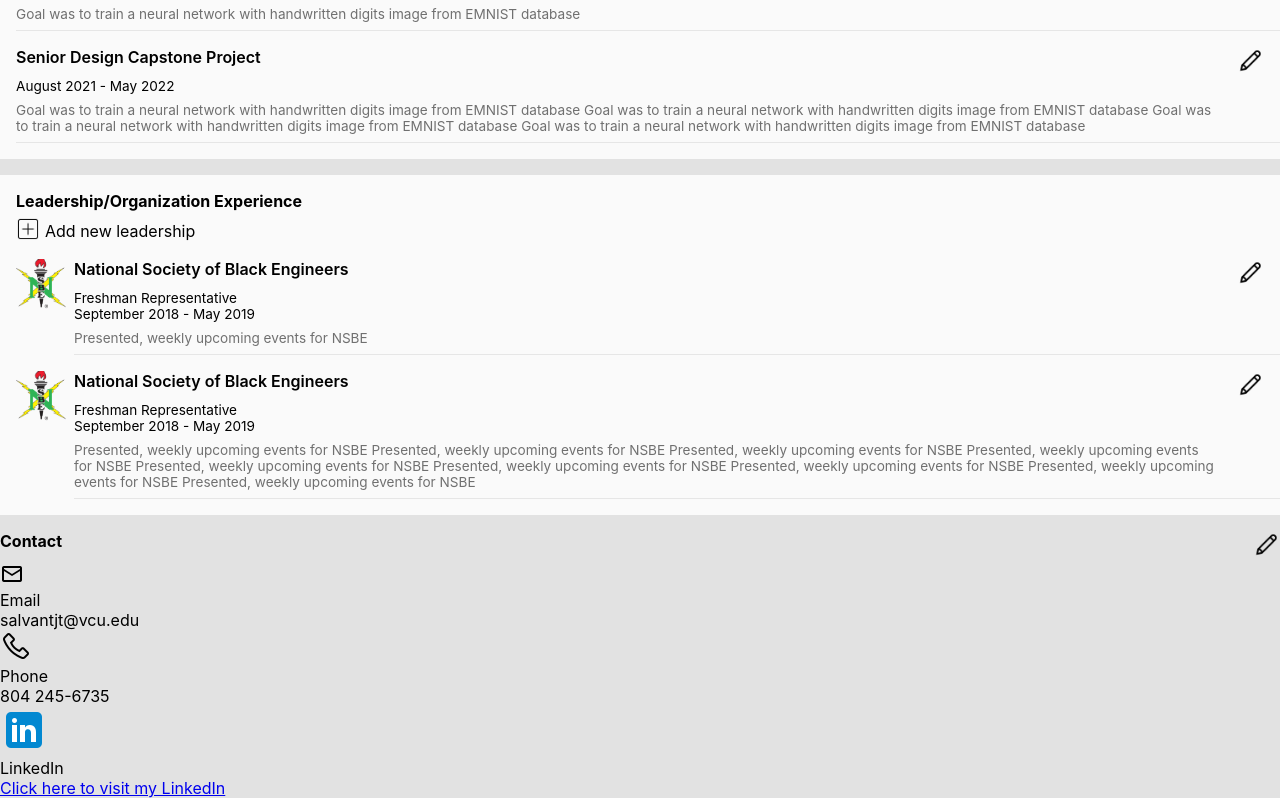
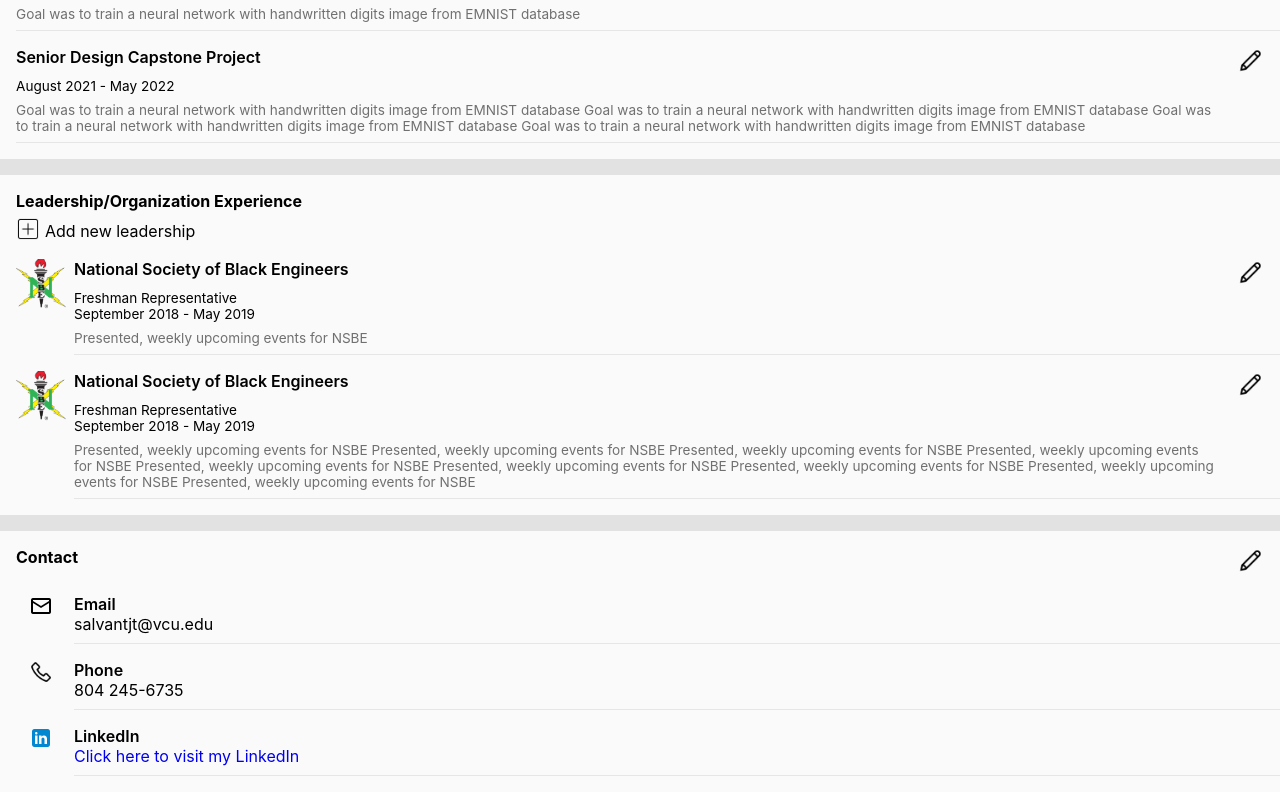
Before and after one commit to salvantjeff/cv-application, a React (Create React App) app in the folder cv-project/: page / in a window 1280 px wide. Shown: the part 1172-1970 px from the top of the page. Built offline with nearby package versions, Linux system fonts and the light colour scheme.

Commit message:
Style Contact.js layout

```diff
--- a/cv-project/src/components/Contact/Contact.css
+++ b/cv-project/src/components/Contact/Contact.css
@@ -0,0 +1,48 @@
+.contact {
+    background-color: rgb(250, 250, 250);
+    display: grid;
+    gap: 1rem;
+    padding: 1rem;
+    padding-right: 0;
+}
+
+.all-contacts {
+    display: grid;
+    gap: 1rem;
+}
+
+.contact-card {
+    display: grid;
+    grid-template-columns: 50px 1fr;
+    gap: .5rem;
+}
+
+.contact-icon-box {
+    height: 50px;
+    width: 100%;
+    text-align: center;
+}
+
+.contact-icon {
+    width: 24px;
+    height: 24px;
+    object-fit: cover;
+    object-position: center;
+}
+
+.contact-card__details-title {
+    font-weight: 600;
+}
+
+.contact-linkedin-link {
+    text-decoration: none;
+}
+
+.contact-edit-section {
+    padding-right: 1rem;
+}
+
+.contact-card__details {
+    border-bottom: 1px solid rgb(230, 230, 230);
+    padding-bottom: .5rem;
+}
```
